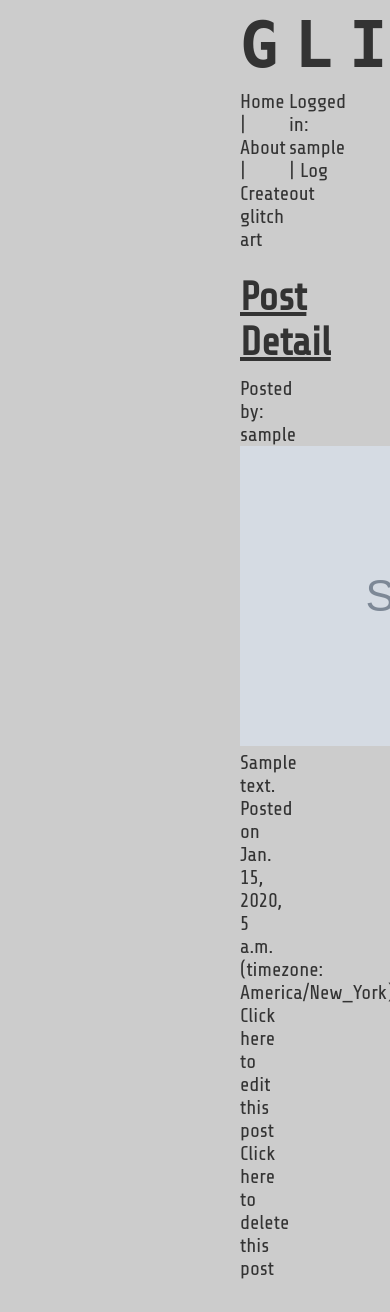
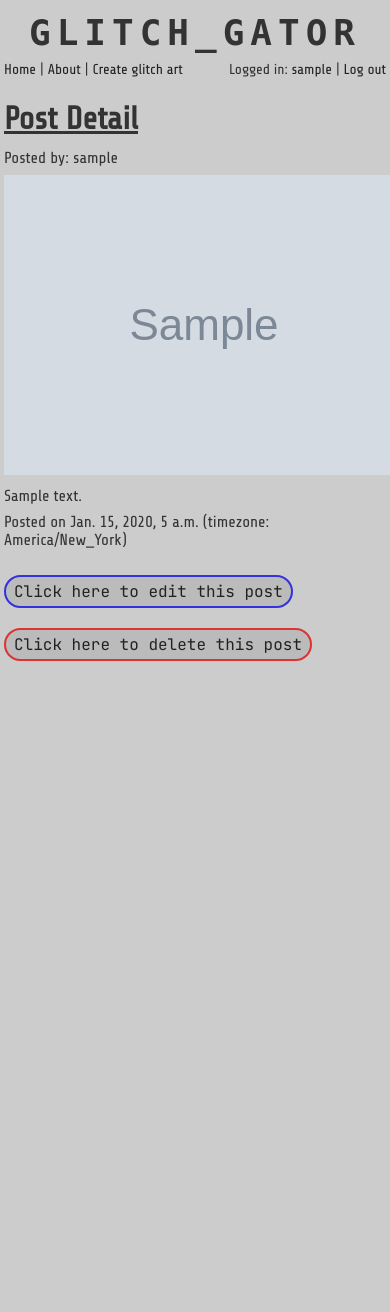
Before and after one commit to jordbort/capstone-glitch_generator, a Django app: page /post/1/ in a window 390 px wide; the page is wider, and only the part inside the window is pictured. After the commit the page ends 661 px from the top of that part, so only its background shows below. Run offline with Django 4.2, Linux system fonts and the light colour scheme; a user stored in the database is signed in; tables that the repository leaves empty hold one stand-in row (values such as "Sample post"); grey boxes marked "Sample" are stand-in pictures; some web fonts are replaced.

Commit message:
Updating media queries

```diff
--- a/main_app/static/styles/main.css
+++ b/main_app/static/styles/main.css
@@ -20,7 +20,7 @@ body {
     font-size: 1.25rem;
     /* background-color: #111111;
     color: #dddddd; */
-    margin: 0 240px 32px;
+    margin: 0 400px 32px;
     /* border: 1px dashed red; */
     /* margin: 0 auto; */
 }
@@ -38,6 +38,11 @@ p {
     margin: 0;
 }
 
+/* h3 { */
+/* display: none; */
+/* font-size: 2rem; */
+/* } */
+
 header {
     margin-bottom: 12px;
     text-decoration: underline;
@@ -47,11 +52,21 @@ a {
     /* background-color: pink; */
     /* border: 2px dashed black; */
     text-decoration: none;
-    color: #333333;
+    color: #222222;
 }
 
 a:hover {
-    color: #777777;
+    color: #666666;
+}
+
+ul {
+    list-style-type: none;
+}
+
+ul li:before {
+    content: '\203A';
+    position: absolute;
+    margin-left: -16px;
 }
 
 .logo {
@@ -67,17 +82,17 @@ a:hover {
     justify-content: space-between;
 }
 
-/* .left-side, .right-side {
-    width: 20%;
-} */
+.about {
+    border: 1px solid #ffffff;
+    font-family: 'JetBrains Mono', monospace;
+    /* font-size: 1rem; */
+}
 
-/* .left-side {
-    float: left;
-} */
-
-/* .right-side {
-    float: right;
-} */
+.about h2,
+.about h3,
+.about p {
+    margin: 24px;
+}
 
 .all-posts {
     display: flex;
@@ -89,6 +104,7 @@ a:hover {
 }
 
 .post-container {
+    background-color: #cccccc;
     border: 1px solid #ffffff;
     width: 320px;
     /* width: 100%; */
@@ -113,6 +129,17 @@ a:hover {
     padding: 2px;
 
     /* display: block; */
+}
+
+.posted-at-date {
+    color: #999999;
+    font-style: italic;
+    font-size: 1rem;
+}
+
+.post-container:hover .posted-at-date {
+    color: #aaaaaa;
+    font-style: italic;
 }
 
 /* .post-container a {
@@ -160,7 +187,45 @@ a:hover {
     /* width: 600px; */
 }
 
+.details p {
+    margin: 8px 0;
+}
+
+.button-box {
+    margin: 32px 0;
+}
+
+.button {
+    font-family: 'JetBrains Mono', monospace;
+    font-size: 1rem;
+    background-color: #bbbbbb;
+    border: 2px solid;
+    border-radius: 20px;
+    padding: 4px 8px;
+}
+
+.button:hover {
+    background-color: #c0c0c0;
+}
+
 @media (orientation: portrait) {
+    body {
+        font-size: 1rem;
+        margin: 4px;
+        /* width: 100%; */
+    }
+
+    .logo {
+        text-align: center;
+        font-size: 36px;
+        letter-spacing: 6px;
+        padding: 8px 0;
+    }
+
+    .nav-links-container {
+        font-size: 0.9rem;
+    }
+
     .image-select-container {
         width: 96%;
         padding: 8px;
@@ -184,15 +249,23 @@ a:hover {
 }
 
 .blue {
-    border-color: blue;
+    border-color: #3333dd;
+}
+
+.blue:hover {
+    border-color: #9999ff;
 }
 
 .green {
     border-color: green;
 }
 
-.orange {
-    border-color: orange;
+.red {
+    border-color: #dd3333;
+}
+
+.red:hover {
+    border-color: #ff9999;
 }
 
 .yellow {
```
